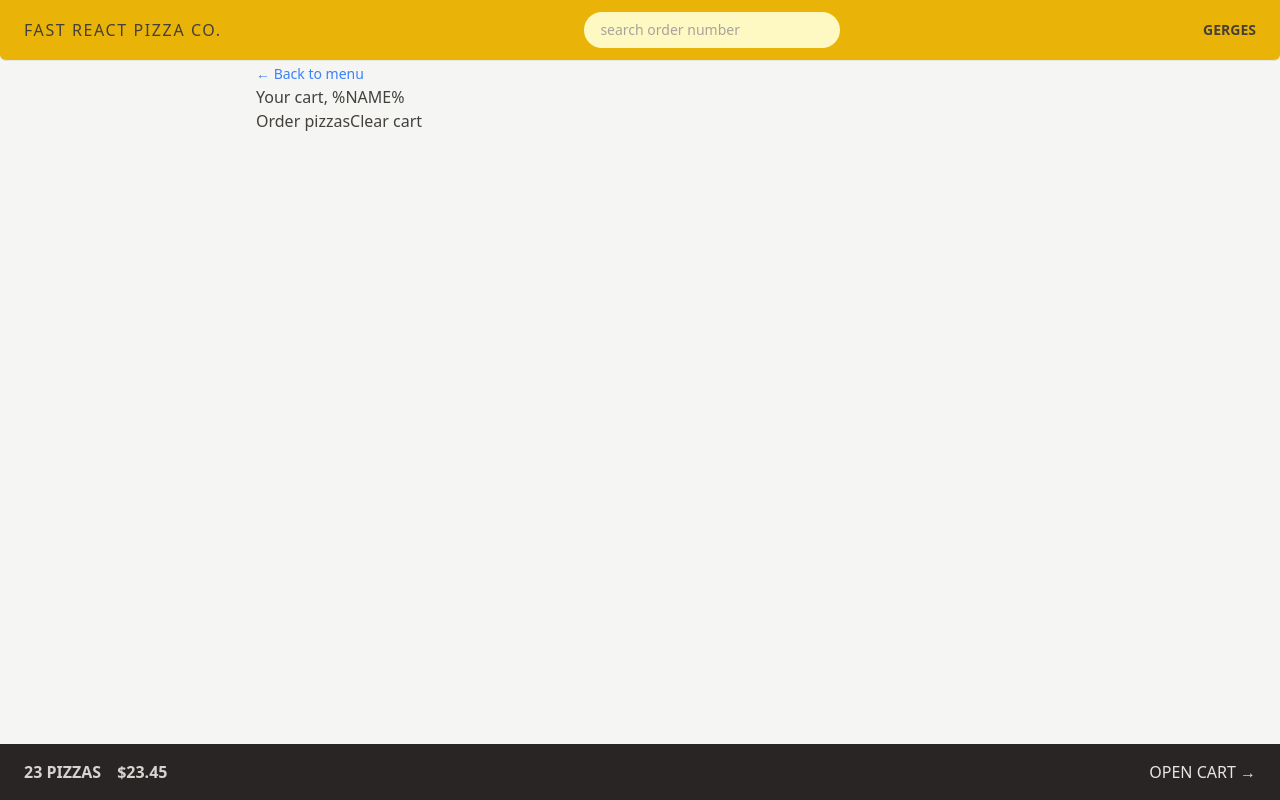
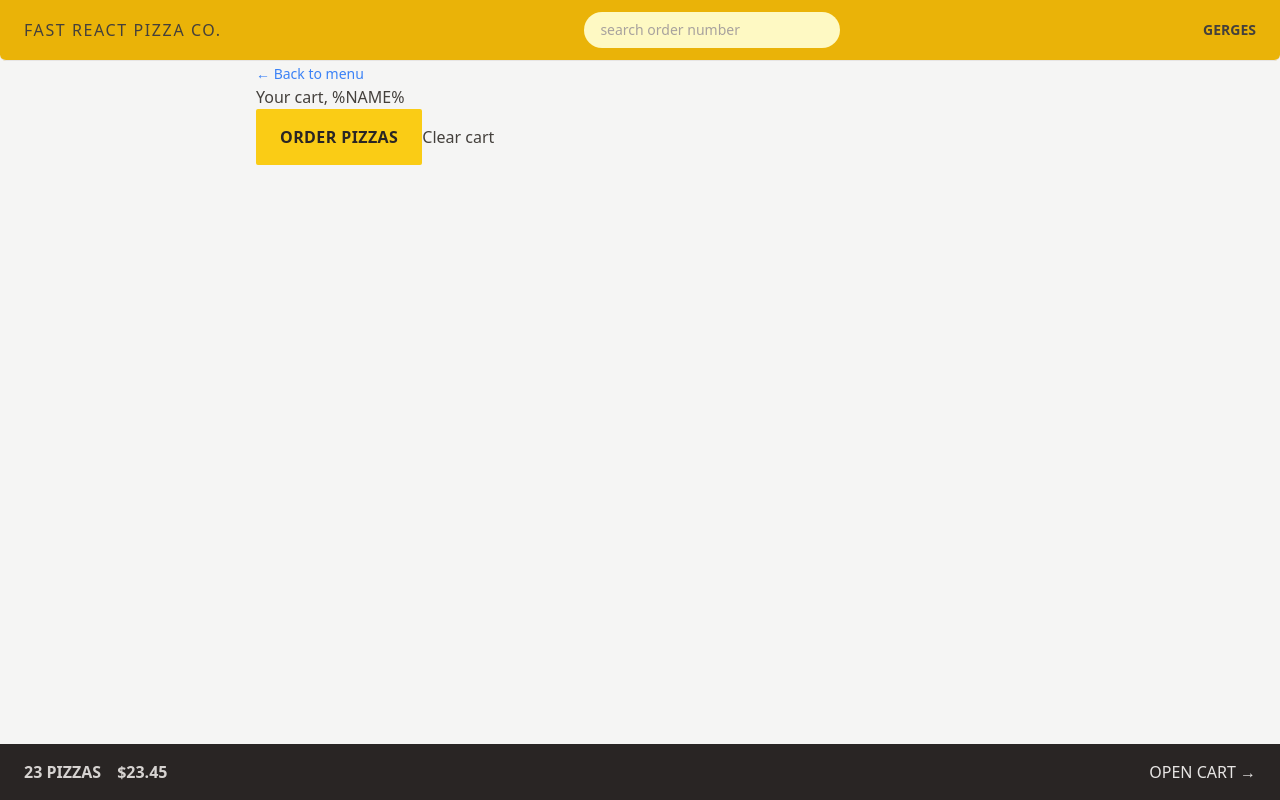
Before and after one commit to G3RGES/fast-react-pizza, a React (Vite) app: page /cart in a window 1280 px wide. Built offline with nearby package versions, Linux system fonts and the light colour scheme.

Commit message:
Update Cart.jsx

```diff
--- a/src/features/cart/Cart.jsx
+++ b/src/features/cart/Cart.jsx
@@ -1,4 +1,6 @@
 import { Link } from "react-router-dom";
+import LinkButton from "../../ui/LinkButton";
+import Button from "../../ui/Button";
 
 const fakeCart = [
   {
@@ -29,17 +31,18 @@
 
   return (
     <div>
-      <Link
+      <LinkButton
         to="/menu"
         className="text-sm text-blue-500 hover:text-blue-600 hover:underline"
       >
         &larr; Back to menu
-      </Link>
+      </LinkButton>
 
       <h2>Your cart, %NAME%</h2>
 
       <div>
-        <Link to="/order/new">Order pizzas</Link>
+        <Button to="/order/new">Order pizzas</Button>
+
         <button>Clear cart</button>
       </div>
     </div>
```
